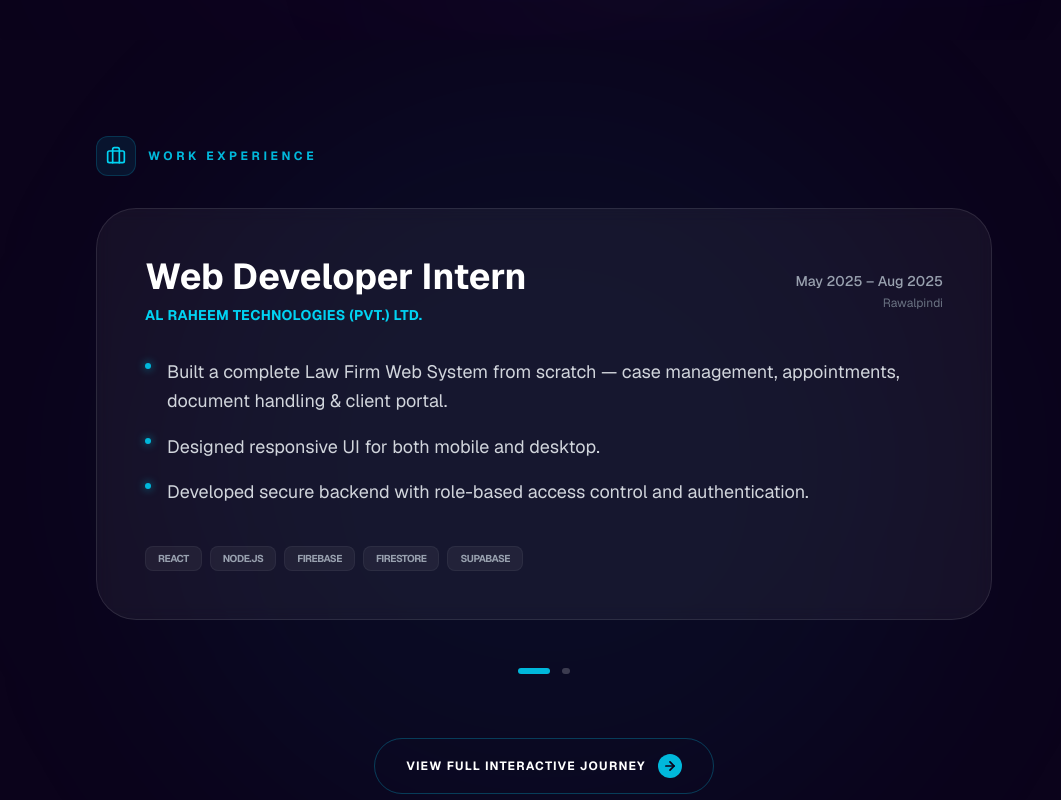
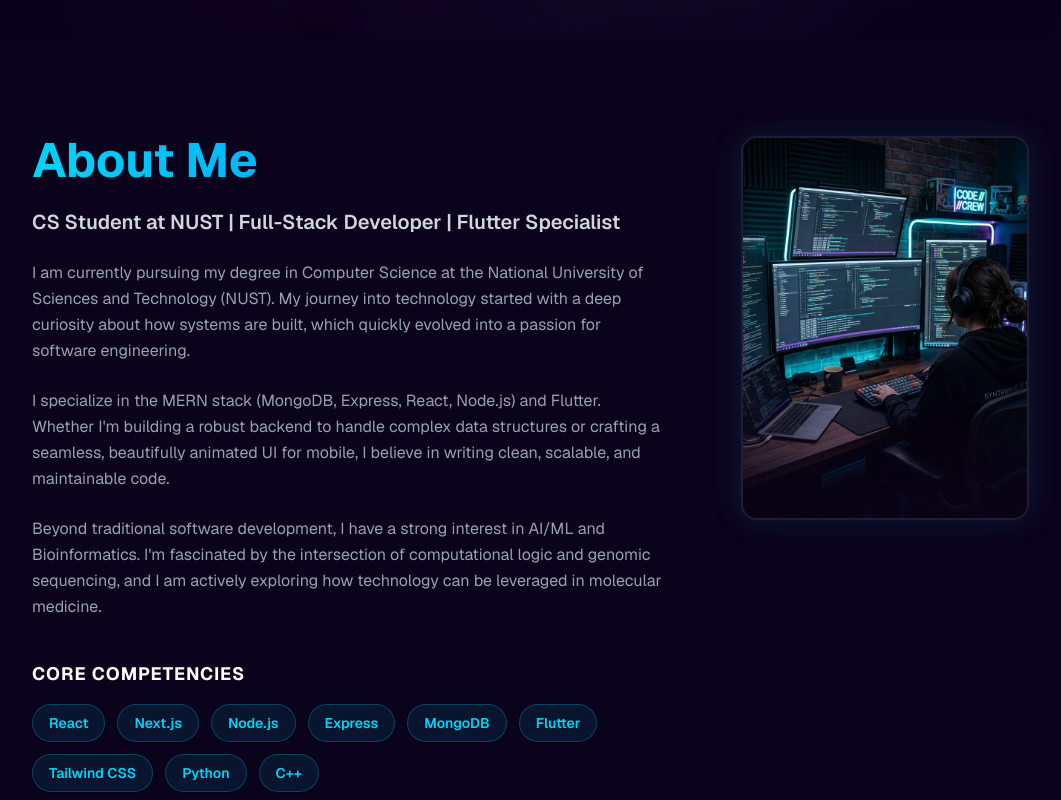
Before and after one commit to MuhammadFahad0340/My-Portfolio-Website, a Next.js app in the folder client/: page / in a window 1280 px wide. Shown: the part 760-1560 px from the top of the page, without its empty margins (96-1157 px from the left). Built offline with nearby package versions, Linux system fonts and the light colour scheme.

Commit message:
feat: restructure home page to include all sections and CTA buttons

```diff
--- a/client/src/app/about/page.tsx
+++ b/client/src/app/about/page.tsx
@@ -1,62 +1,10 @@
 import React from 'react';
-import Image from 'next/image';
+import About from '@/components/About';
 
 export default function AboutPage() {
   return (
-    <main className="flex min-h-screen flex-col items-center justify-start bg-[#0b031b] text-white pt-32 px-6 md:px-12 font-sans">
-      <div className="max-w-5xl w-full flex flex-col md:flex-row gap-12 items-start justify-between">
-
-        {/* Left Side: Detailed Bio */}
-        <div className="flex-1">
-          <h1 className="text-4xl md:text-5xl font-bold mb-6 text-transparent bg-clip-text bg-gradient-to-r from-cyan-400 to-blue-500">
-            About Muhammad Fahad
-          </h1>
-
-          <h3 className="text-xl text-gray-300 font-semibold mb-6">
-            CS Student at NUST | Full-Stack Developer | Flutter Specialist
-          </h3>
-
-          <div className="space-y-6 text-gray-400 leading-relaxed">
-            <p>
-              I am currently pursuing my degree in Computer Science at the National University of Sciences and Technology (NUST). My journey into technology started with a deep curiosity about how systems are built, which quickly evolved into a passion for software engineering.
-            </p>
-            <p>
-              I specialize in the MERN stack (MongoDB, Express, React, Node.js) and Flutter. Whether I&apos;m building a robust backend to handle complex data structures or crafting a seamless, beautifully animated UI for mobile, I believe in writing clean, scalable, and maintainable code.
-            </p>
-            <p>
-              Beyond traditional software development, I have a strong interest in AI/ML and Bioinformatics. I&apos;m fascinated by the intersection of computational logic and genomic sequencing, and I am actively exploring how technology can be leveraged in molecular medicine.
-            </p>
-          </div>
-
-          <div className="mt-10">
-            <h4 className="text-lg text-white font-bold mb-4 uppercase tracking-wider">Core Competencies</h4>
-            <div className="flex flex-wrap gap-3">
-              {['React', 'Next.js', 'Node.js', 'Express', 'MongoDB', 'Flutter', 'Tailwind CSS', 'Python', 'C++'].map((skill) => (
-                <span key={skill} className="px-4 py-2 rounded-full border border-cyan-500/30 bg-cyan-500/10 text-cyan-400 text-sm font-semibold shadow-sm">
-                  {skill}
-                </span>
-              ))}
-            </div>
-          </div>
-
-
-        </div>
-
-        {/* Right Side: Photo or Graphic */}
-        <div className="w-full md:w-1/3 flex justify-center sticky top-32">
-          <div className="relative w-72 h-96 rounded-2xl overflow-hidden border-2 border-white/10 shadow-[0_0_30px_rgba(6,182,212,0.15)] group">
-             {/* Using the generated hero image as a placeholder for Fahad's portrait */}
-             <Image
-                src="/hero_developer.png"
-                alt="Muhammad Fahad"
-                fill
-                className="object-cover transition-transform duration-700 group-hover:scale-110"
-             />
-             <div className="absolute inset-0 bg-gradient-to-t from-[#0b031b] via-transparent to-transparent pointer-events-none opacity-80"></div>
-          </div>
-        </div>
-
-      </div>
+    <main className="flex min-h-screen flex-col items-center justify-start bg-[#0b031b] pt-24">
+      <About />
     </main>
   );
 }
--- a/client/src/app/page.tsx
+++ b/client/src/app/page.tsx
@@ -1,15 +1,69 @@
 import Hero from "@/components/Hero";
-import ExperienceSlideshow from "@/components/ExperienceSlideshow";
+import About from "@/components/About";
+import Experience from "@/components/Experience";
 import Skills from "@/components/Skills";
 import Portfolio from "@/components/Portfolio";
+import Link from "next/link";
 
 export default function Home() {
   return (
-    <main className="flex min-h-screen flex-col items-center justify-between">
+    <main className="flex min-h-screen flex-col items-center justify-between overflow-hidden">
       <Hero />
-      <ExperienceSlideshow />
-      <Skills />
-      <Portfolio />
+
+      {/* Spacer to push sections below the hero visually */}
+      <div className="w-full bg-[#0b031b]">
+
+        {/* About Section */}
+        <About />
+
+        {/* Experience Section */}
+        <div id="experience">
+          <Experience />
+        </div>
+
+        {/* Skills Section */}
+        <div id="skills" className="pb-12">
+          <Skills />
+        </div>
+
+        {/* Projects Section */}
+        <div id="portfolio" className="bg-[#0f1424]">
+          <Portfolio />
+        </div>
+
+        {/* CTA Section */}
+        <section className="w-full py-24 px-6 md:px-12 bg-[#0b031b] flex flex-col items-center justify-center text-center relative border-t border-white/5">
+          {/* Decorative Glow */}
+          <div className="absolute inset-0 flex justify-center items-center pointer-events-none opacity-20">
+            <div className="w-64 h-64 bg-cyan-500 rounded-full blur-[100px]" />
+          </div>
+
+          <h2 className="text-3xl md:text-5xl font-bold text-white mb-6 tracking-tight relative z-10">
+            Let&apos;s Build Something Amazing.
+          </h2>
+          <p className="text-gray-400 max-w-2xl mx-auto mb-12 text-lg relative z-10">
+            I am currently open for new opportunities. Whether you have a question, a project in mind, or just want to say hi, I&apos;ll try my best to get back to you!
+          </p>
+
+          <div className="flex flex-col sm:flex-row gap-6 relative z-10">
+            <Link
+              href="/contact"
+              className="px-8 py-4 rounded-full bg-gradient-to-r from-cyan-500 to-blue-600 text-white font-bold tracking-widest uppercase text-sm hover:scale-105 transition-transform shadow-[0_0_20px_rgba(6,182,212,0.4)]"
+            >
+              Get In Touch
+            </Link>
+            <a
+              href="/resume.pdf"
+              target="_blank"
+              rel="noopener noreferrer"
+              className="px-8 py-4 rounded-full border border-cyan-500/50 bg-cyan-500/10 text-cyan-400 font-bold tracking-widest uppercase text-sm hover:bg-cyan-500/20 hover:scale-105 transition-all"
+            >
+              View Resume
+            </a>
+          </div>
+        </section>
+
+      </div>
     </main>
   );
 }
--- /dev/null
+++ b/client/src/components/About.tsx
@@ -0,0 +1,62 @@
+import React from 'react';
+import Image from 'next/image';
+
+const About = () => {
+  return (
+    <section id="about" className="w-full flex flex-col items-center justify-start bg-[#0b031b] text-white py-24 px-6 md:px-12 font-sans relative">
+      <div className="max-w-5xl w-full flex flex-col md:flex-row gap-12 items-start justify-between">
+
+        {/* Left Side: Detailed Bio */}
+        <div className="flex-1">
+          <h2 className="text-4xl md:text-5xl font-bold mb-6 text-transparent bg-clip-text bg-gradient-to-r from-cyan-400 to-blue-500">
+            About Me
+          </h2>
+
+          <h3 className="text-xl text-gray-300 font-semibold mb-6">
+            CS Student at NUST | Full-Stack Developer | Flutter Specialist
+          </h3>
+
+          <div className="space-y-6 text-gray-400 leading-relaxed">
+            <p>
+              I am currently pursuing my degree in Computer Science at the National University of Sciences and Technology (NUST). My journey into technology started with a deep curiosity about how systems are built, which quickly evolved into a passion for software engineering.
+            </p>
+            <p>
+              I specialize in the MERN stack (MongoDB, Express, React, Node.js) and Flutter. Whether I&apos;m building a robust backend to handle complex data structures or crafting a seamless, beautifully animated UI for mobile, I believe in writing clean, scalable, and maintainable code.
+            </p>
+            <p>
+              Beyond traditional software development, I have a strong interest in AI/ML and Bioinformatics. I&apos;m fascinated by the intersection of computational logic and genomic sequencing, and I am actively exploring how technology can be leveraged in molecular medicine.
+            </p>
+          </div>
+
+          <div className="mt-10">
+            <h4 className="text-lg text-white font-bold mb-4 uppercase tracking-wider">Core Competencies</h4>
+            <div className="flex flex-wrap gap-3">
+              {['React', 'Next.js', 'Node.js', 'Express', 'MongoDB', 'Flutter', 'Tailwind CSS', 'Python', 'C++'].map((skill) => (
+                <span key={skill} className="px-4 py-2 rounded-full border border-cyan-500/30 bg-cyan-500/10 text-cyan-400 text-sm font-semibold shadow-sm">
+                  {skill}
+                </span>
+              ))}
+            </div>
+          </div>
+        </div>
+
+        {/* Right Side: Photo or Graphic */}
+        <div className="w-full md:w-1/3 flex justify-center lg:sticky lg:top-32">
+          <div className="relative w-72 h-96 rounded-2xl overflow-hidden border-2 border-white/10 shadow-[0_0_30px_rgba(6,182,212,0.15)] group">
+             {/* Using the generated hero image as a placeholder for Fahad's portrait */}
+             <Image
+                src="/hero_developer.png"
+                alt="Muhammad Fahad"
+                fill
+                className="object-cover transition-transform duration-700 group-hover:scale-110"
+             />
+             <div className="absolute inset-0 bg-gradient-to-t from-[#0b031b] via-transparent to-transparent pointer-events-none opacity-80"></div>
+          </div>
+        </div>
+
+      </div>
+    </section>
+  );
+};
+
+export default About;
```
